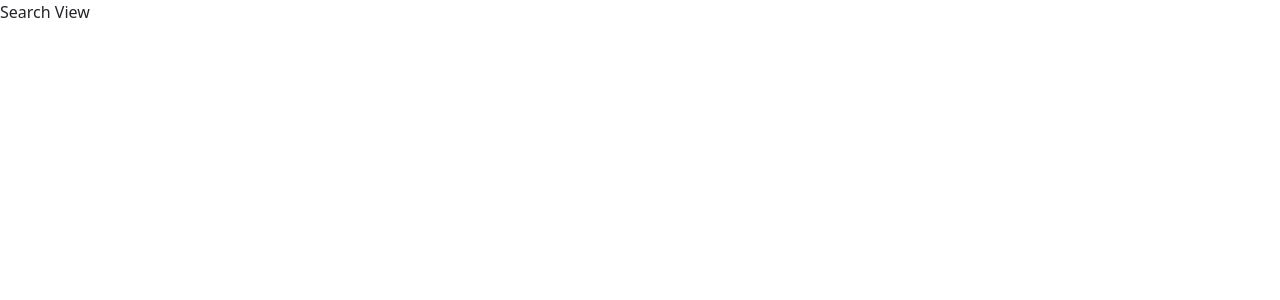
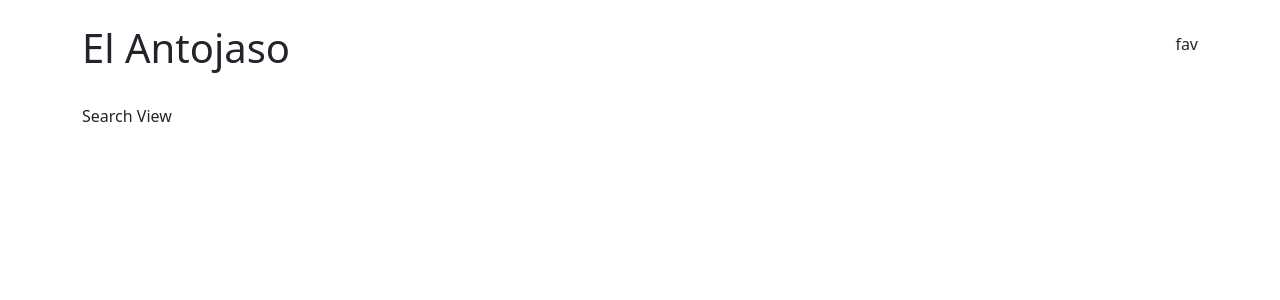
Before and after one commit to mcfrego/antojaso-front, a React (Create React App) app: page /search in a window 1280 px wide. Shown: the top 300 px of the page. Built offline with nearby package versions, Linux system fonts and the light colour scheme.

Commit message:
Basic layout with header scaffold

```diff
--- a/src/App.js
+++ b/src/App.js
@@ -1,9 +1,11 @@
 import { Route, Switch, Redirect } from 'react-router-dom'
 
 import { SearchView, DetailView } from './views'
+import { Layout } from './components'
 
 export default function App () {
   return (
+    <Layout>
       <Switch>
         <Route path='/' exact>
           <Redirect to='/search' />
@@ -15,5 +17,6 @@ export default function App () {
           <DetailView />
         </Route>
       </Switch>
+    </Layout>
   )
 }
--- /dev/null
+++ b/src/components/Layout.js
@@ -0,0 +1,16 @@
+import Container from 'react-bootstrap/Container'
+import Stack from 'react-bootstrap/Stack'
+
+export function Layout ({ children }) {
+  return (
+    <Container className='my-4'>
+      <header>
+        <Stack direction='horizontal' gap='2' className='mb-4'>
+          <h1 className='me-auto'>El Antojaso</h1>
+          <p>fav</p>
+        </Stack>
+      </header>
+      <main>{children}</main>
+    </Container>
+  )
+}
--- /dev/null
+++ b/src/components/index.js
@@ -0,0 +1 @@
+export * from './Layout'
```
Lines whose indentation alone changed are shown as unchanged.
